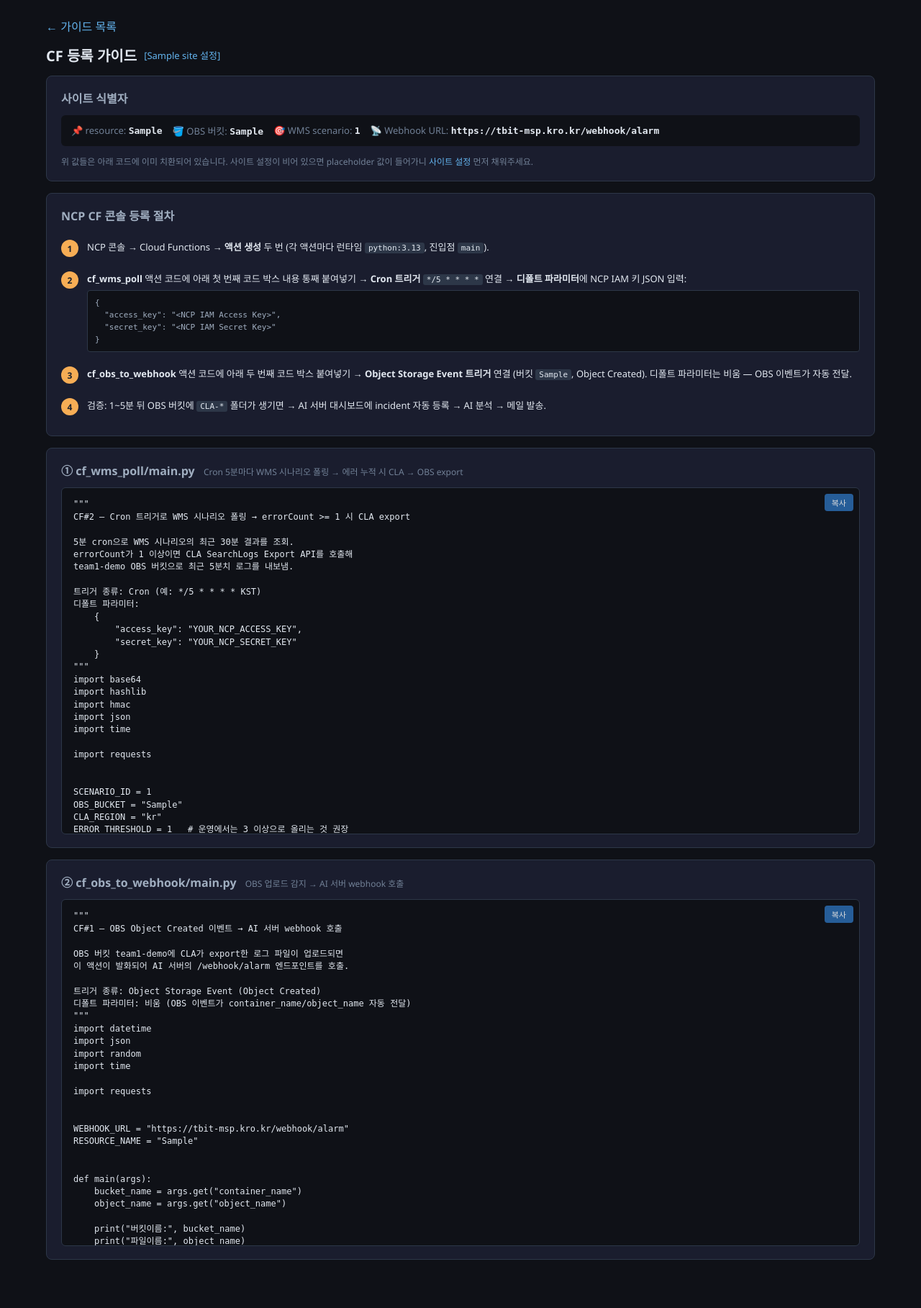
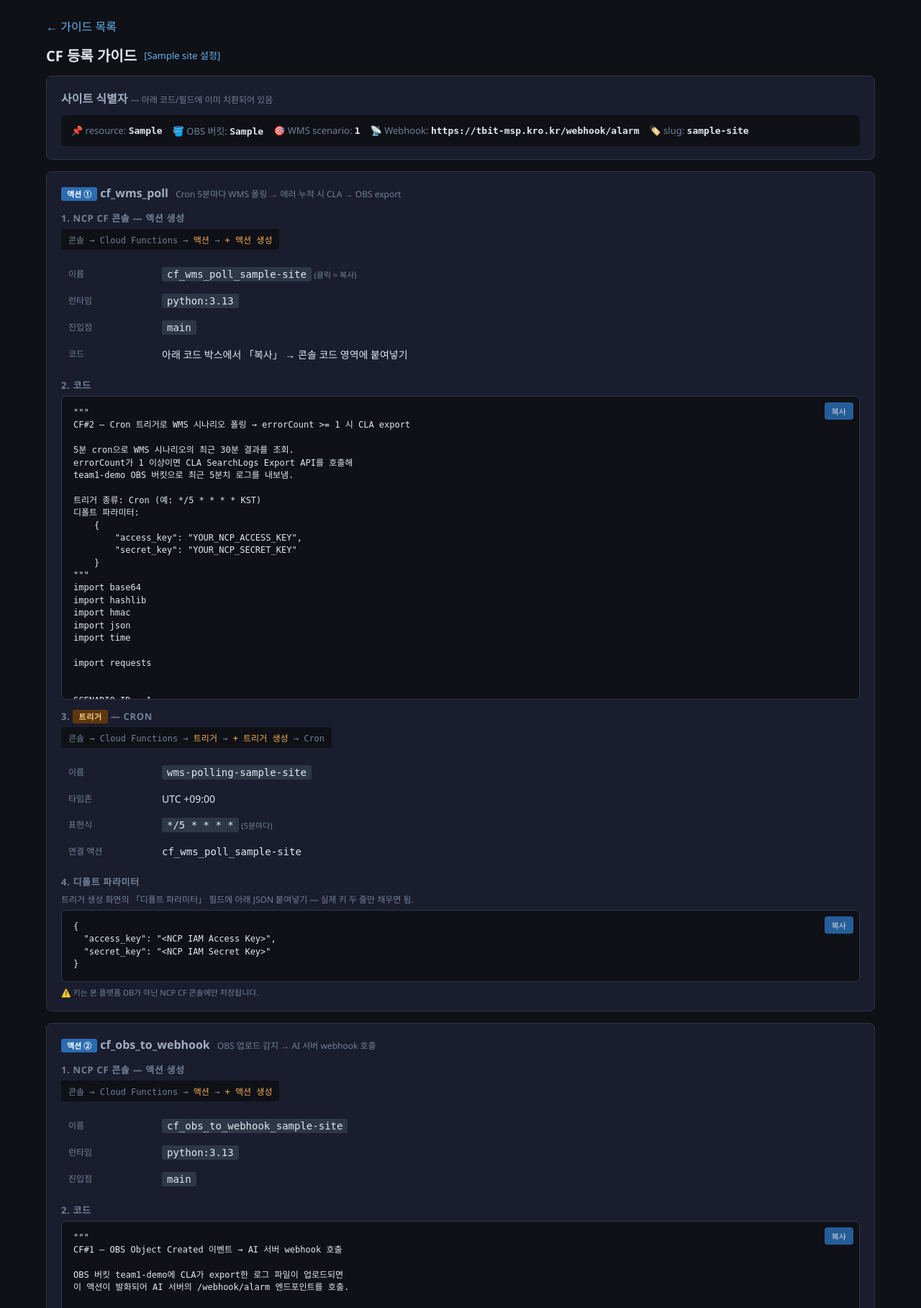
Before and after one commit to Soojong94/ai-incident-response, a FastAPI app: page /sites/1/guide in a window 1280 px wide. Shown: the part 77-1894 px from the top of the page at 72% size. Before the commit the page ends 1827 px from the top, so only its background shows below. Run offline with FastAPI, Linux system fonts and the light colour scheme; the visitor is signed in with stand-in values (Sample User, id 1); tables that the repository leaves empty hold one stand-in row (values such as "Sample post").

Commit message:
Add trigger boxes and per-site name suggestions to CF guide
Operators were having to invent action/trigger names themselves and the
trigger config was buried inside a numbered step instead of having its
own copy-able block. Now each action gets:

- Its own action box with suggested name (cf_wms_poll_<slug>,
  cf_obs_to_webhook_<slug>) derived from site.name -> safe slug
- A separate trigger box (Cron vs Object Storage Event) with suggested
  trigger name, schedule/bucket, and default-parameter JSON in its own
  copy-able pre block
- NCP console breadcrumb for each step so operators know where to click
  even when the console UI changes

Single-field click-to-copy on names/runtimes/expressions; large copy
button on full code and JSON. No screenshots — they'd go stale on the
next NCP console update.

Co-Authored-By: Claude Opus 4.7 (1M context) <noreply@anthropic.com>

```diff
--- a/src/main.py
+++ b/src/main.py
@@ -888,6 +888,7 @@ def guide_index(request: Request, db: Session = Depends(get_db), admin=Depends(r
 @app.get("/sites/{site_id}/guide", response_class=HTMLResponse)
 def site_guide(site_id: int, request: Request, db: Session = Depends(get_db), admin=Depends(require_admin)):
     """site별 NCP Cloud Function 등록 가이드 (코드 + 절차 + 디폴트 파라미터 안내)."""
+    import re as _re
     site = get_site(db, site_id)
     if not site:
         raise HTTPException(status_code=404, detail="Site not found")
@@ -895,6 +896,10 @@ def site_guide(site_id: int, request: Request, db: Session = Depends(get_db), ad
     wms_code = files["cf_wms_poll/main.py"].decode("utf-8")
     obs_code = files["cf_obs_to_webhook/main.py"].decode("utf-8")
     webhook_url = f"{settings.public_base_url.rstrip('/')}/webhook/alarm"
+
+    # 사이트 이름을 NCP 콘솔 이름 규칙(영문/숫자/-_)에 맞게 안전화
+    safe_slug = _re.sub(r"[^a-zA-Z0-9_-]+", "-", site.name or "").strip("-").lower()[:30] or f"site-{site.id}"
+
     return templates.TemplateResponse(
         request, "cf_guide.html",
         {
@@ -902,6 +907,7 @@ def site_guide(site_id: int, request: Request, db: Session = Depends(get_db), ad
             "wms_code": wms_code,
             "obs_code": obs_code,
             "webhook_url": webhook_url,
+            "safe_slug": safe_slug,
             "current_user": admin,
         },
     )
--- a/src/ui/templates/cf_guide.html
+++ b/src/ui/templates/cf_guide.html
@@ -3,7 +3,7 @@
 <style>
   .guide-card { background: var(--card-bg); border: 1px solid var(--border); border-radius: 8px; padding: 18px 20px; margin-bottom: 16px; }
   .guide-card h2 { font-size: 16px; color: var(--text-muted); margin-bottom: 12px; }
-  .guide-card h3 { font-size: 14px; color: var(--text-subtle); margin-bottom: 8px; }
+  .guide-card h3 { font-size: 13px; color: var(--text-subtle); margin: 14px 0 6px; text-transform: uppercase; letter-spacing: 0.05em; }
 
   .code-block {
     position: relative;
@@ -15,7 +15,7 @@
   .code-block pre {
     margin: 0;
     padding: 14px 16px;
-    max-height: 480px;
+    max-height: 420px;
     overflow: auto;
     font-size: 12px;
     line-height: 1.45;
@@ -32,18 +32,31 @@
   .copy-btn:hover { opacity: 1; }
   .copy-btn.copied { background: #276749; }
 
-  .step { display: flex; gap: 12px; padding: 10px 0; }
-  .step-num {
-    flex-shrink: 0; width: 24px; height: 24px; border-radius: 50%;
-    background: var(--accent); color: #1a202c; font-weight: 700; font-size: 12px;
-    display: inline-flex; align-items: center; justify-content: center;
+  .ident-row { display: flex; gap: 14px; flex-wrap: wrap; font-size: 13px; padding: 12px 14px; background: var(--card-bg-alt); border-radius: 6px; }
+  .ident-row span { color: var(--text-subtle); }
+  .ident-row strong { font-family: monospace; color: var(--text); }
+
+  .breadcrumb {
+    font-size: 12px; color: var(--text-subtle);
+    background: var(--card-bg-alt); padding: 6px 10px; border-radius: 4px;
+    display: inline-block; margin-bottom: 8px; font-family: monospace;
   }
-  .step-body { flex: 1; font-size: 13px; line-height: 1.55; }
-  .step-body code { background: var(--code-bg); padding: 1px 5px; border-radius: 3px; font-size: 11px; }
+  .breadcrumb code { background: transparent; padding: 0; color: var(--accent); }
 
-  .ident-row { display: flex; gap: 14px; flex-wrap: wrap; font-size: 13px; padding: 12px 14px; background: var(--card-bg-alt); border-radius: 6px; margin-bottom: 12px; }
-  .ident-row span strong { font-family: monospace; color: var(--text); }
-  .ident-row span { color: var(--text-subtle); }
+  .field-table { width: 100%; border-collapse: collapse; font-size: 13px; margin-top: 8px; }
+  .field-table th, .field-table td { padding: 8px 10px; border-bottom: 1px solid var(--border-soft); text-align: left; vertical-align: top; }
+  .field-table th { width: 130px; color: var(--text-subtle); font-weight: normal; font-size: 12px; }
+  .field-table td { color: var(--text); }
+  .field-table .copyable {
+    font-family: monospace; background: var(--code-bg);
+    padding: 2px 7px; border-radius: 3px; cursor: pointer;
+    display: inline-block; transition: background 0.15s;
+  }
+  .field-table .copyable:hover { background: var(--accent); color: #1a202c; }
+  .field-table .copyable.copied { background: #276749; color: #c6f6d5; }
+
+  .pill-action  { background: #2b6cb0; color: #fff; padding: 2px 8px; border-radius: 3px; font-size: 11px; }
+  .pill-trigger { background: #5f370e; color: #fbd38d; padding: 2px 8px; border-radius: 3px; font-size: 11px; }
 </style>
 
 <div style="margin-bottom:14px;">
@@ -55,78 +68,106 @@
   <a href="/sites/{{ site.id }}" style="font-size:13px;">[{{ site.name }} 설정]</a>
 </div>
 
-<!-- 식별자 요약 -->
+<!-- 사이트 식별자 -->
 <div class="guide-card">
-  <h2>사이트 식별자</h2>
+  <h2>사이트 식별자 <span style="font-size:12px; color:var(--text-subtle); font-weight:normal;">— 아래 코드/필드에 이미 치환되어 있음</span></h2>
   <div class="ident-row">
     <span>📌 resource: <strong>{{ site.resource_pattern or '—' }}</strong></span>
     <span>🪣 OBS 버킷: <strong>{{ site.obs_bucket or '—' }}</strong></span>
-    <span>🎯 WMS scenario: <strong>{{ site.wms_scenario_id or '— (사이트 설정에서 입력)' }}</strong></span>
-    <span>📡 Webhook URL: <strong>{{ webhook_url }}</strong></span>
-  </div>
-  <p style="font-size:12px; color:var(--text-subtle); margin:0;">위 값들은 아래 코드에 이미 치환되어 있습니다. 사이트 설정이 비어 있으면 placeholder 값이 들어가니 <a href="/sites/{{ site.id }}">사이트 설정</a> 먼저 채워주세요.</p>
-</div>
-
-<!-- 등록 절차 -->
-<div class="guide-card">
-  <h2>NCP CF 콘솔 등록 절차</h2>
-  <div class="step">
-    <div class="step-num">1</div>
-    <div class="step-body">
-      NCP 콘솔 → Cloud Functions → <strong>액션 생성</strong> 두 번 (각 액션마다 런타임 <code>python:3.13</code>, 진입점 <code>main</code>).
-    </div>
-  </div>
-  <div class="step">
-    <div class="step-num">2</div>
-    <div class="step-body">
-      <strong>cf_wms_poll</strong> 액션 코드에 아래 첫 번째 코드 박스 내용 통째 붙여넣기 → <strong>Cron 트리거</strong> <code>*/5 * * * *</code> 연결 →
-      <strong>디폴트 파라미터</strong>에 NCP IAM 키 JSON 입력:
-      <div style="margin-top:6px;">
-        <pre style="font-size:11px; padding:8px 10px; margin:0;">{
-  "access_key": "&lt;NCP IAM Access Key&gt;",
-  "secret_key": "&lt;NCP IAM Secret Key&gt;"
-}</pre>
-      </div>
-    </div>
-  </div>
-  <div class="step">
-    <div class="step-num">3</div>
-    <div class="step-body">
-      <strong>cf_obs_to_webhook</strong> 액션 코드에 아래 두 번째 코드 박스 붙여넣기 → <strong>Object Storage Event 트리거</strong> 연결
-      (버킷 <code>{{ site.obs_bucket or '<your-bucket>' }}</code>, Object Created). 디폴트 파라미터는 비움 — OBS 이벤트가 자동 전달.
-    </div>
-  </div>
-  <div class="step">
-    <div class="step-num">4</div>
-    <div class="step-body">
-      검증: 1~5분 뒤 OBS 버킷에 <code>CLA-*</code> 폴더가 생기면 → AI 서버 대시보드에 incident 자동 등록 → AI 분석 → 메일 발송.
-    </div>
+    <span>🎯 WMS scenario: <strong>{{ site.wms_scenario_id or '—' }}</strong></span>
+    <span>📡 Webhook: <strong>{{ webhook_url }}</strong></span>
+    <span>🏷️ slug: <strong>{{ safe_slug }}</strong></span>
   </div>
 </div>
 
-<!-- cf_wms_poll 코드 -->
+<!-- ───── ① cf_wms_poll ───── -->
 <div class="guide-card">
-  <h2>① cf_wms_poll/main.py
-    <span style="font-size:12px; color:var(--text-subtle); font-weight:normal; margin-left:8px;">Cron 5분마다 WMS 시나리오 폴링 → 에러 누적 시 CLA → OBS export</span>
+  <h2><span class="pill-action">액션 ①</span> cf_wms_poll
+    <span style="font-size:12px; color:var(--text-subtle); font-weight:normal; margin-left:6px;">Cron 5분마다 WMS 폴링 → 에러 누적 시 CLA → OBS export</span>
   </h2>
+
+  <h3>1. NCP CF 콘솔 — 액션 생성</h3>
+  <div class="breadcrumb">콘솔 → Cloud Functions → <code>액션</code> → <code>+ 액션 생성</code></div>
+  <table class="field-table">
+    <tr><th>이름</th><td><span class="copyable" data-copy="cf_wms_poll_{{ safe_slug }}">cf_wms_poll_{{ safe_slug }}</span> <span style="color:var(--text-subtle); font-size:11px;">(클릭 = 복사)</span></td></tr>
+    <tr><th>런타임</th><td><span class="copyable" data-copy="python:3.13">python:3.13</span></td></tr>
+    <tr><th>진입점</th><td><span class="copyable" data-copy="main">main</span></td></tr>
+    <tr><th>코드</th><td>아래 코드 박스에서 「복사」 → 콘솔 코드 영역에 붙여넣기</td></tr>
+  </table>
+
+  <h3>2. 코드</h3>
   <div class="code-block">
     <button class="copy-btn" data-target="code-wms">복사</button>
     <pre id="code-wms">{{ wms_code }}</pre>
   </div>
+
+  <h3>3. <span class="pill-trigger">트리거</span> — Cron</h3>
+  <div class="breadcrumb">콘솔 → Cloud Functions → <code>트리거</code> → <code>+ 트리거 생성</code> → Cron</div>
+  <table class="field-table">
+    <tr><th>이름</th><td><span class="copyable" data-copy="wms-polling-{{ safe_slug }}">wms-polling-{{ safe_slug }}</span></td></tr>
+    <tr><th>타임존</th><td>UTC +09:00</td></tr>
+    <tr><th>표현식</th><td><span class="copyable" data-copy="*/5 * * * *">*/5 * * * *</span> <span style="color:var(--text-subtle); font-size:11px;">(5분마다)</span></td></tr>
+    <tr><th>연결 액션</th><td><code>cf_wms_poll_{{ safe_slug }}</code></td></tr>
+  </table>
+
+  <h3>4. 디폴트 파라미터</h3>
+  <p style="font-size:12px; color:var(--text-subtle); margin:4px 0 6px;">트리거 생성 화면의 「디폴트 파라미터」 필드에 아래 JSON 붙여넣기 — 실제 키 두 줄만 채우면 됨.</p>
+  <div class="code-block">
+    <button class="copy-btn" data-target="param-wms">복사</button>
+    <pre id="param-wms">{
+  "access_key": "&lt;NCP IAM Access Key&gt;",
+  "secret_key": "&lt;NCP IAM Secret Key&gt;"
+}</pre>
+  </div>
+  <p style="font-size:11px; color:var(--text-subtle); margin-top:6px;">⚠️ 키는 본 플랫폼 DB가 아닌 NCP CF 콘솔에만 저장됩니다.</p>
 </div>
 
-<!-- cf_obs_to_webhook 코드 -->
+<!-- ───── ② cf_obs_to_webhook ───── -->
 <div class="guide-card">
-  <h2>② cf_obs_to_webhook/main.py
-    <span style="font-size:12px; color:var(--text-subtle); font-weight:normal; margin-left:8px;">OBS 업로드 감지 → AI 서버 webhook 호출</span>
+  <h2><span class="pill-action">액션 ②</span> cf_obs_to_webhook
+    <span style="font-size:12px; color:var(--text-subtle); font-weight:normal; margin-left:6px;">OBS 업로드 감지 → AI 서버 webhook 호출</span>
   </h2>
+
+  <h3>1. NCP CF 콘솔 — 액션 생성</h3>
+  <div class="breadcrumb">콘솔 → Cloud Functions → <code>액션</code> → <code>+ 액션 생성</code></div>
+  <table class="field-table">
+    <tr><th>이름</th><td><span class="copyable" data-copy="cf_obs_to_webhook_{{ safe_slug }}">cf_obs_to_webhook_{{ safe_slug }}</span></td></tr>
+    <tr><th>런타임</th><td><span class="copyable" data-copy="python:3.13">python:3.13</span></td></tr>
+    <tr><th>진입점</th><td><span class="copyable" data-copy="main">main</span></td></tr>
+  </table>
+
+  <h3>2. 코드</h3>
   <div class="code-block">
     <button class="copy-btn" data-target="code-obs">복사</button>
     <pre id="code-obs">{{ obs_code }}</pre>
   </div>
+
+  <h3>3. <span class="pill-trigger">트리거</span> — Object Storage Event</h3>
+  <div class="breadcrumb">콘솔 → Cloud Functions → <code>트리거</code> → <code>+ 트리거 생성</code> → Object Storage Event</div>
+  <table class="field-table">
+    <tr><th>이름</th><td><span class="copyable" data-copy="obs-{{ site.obs_bucket or 'bucket' }}-created">obs-{{ site.obs_bucket or 'bucket' }}-created</span></td></tr>
+    <tr><th>버킷</th><td><span class="copyable" data-copy="{{ site.obs_bucket or '' }}">{{ site.obs_bucket or '— 사이트 설정에서 입력 —' }}</span></td></tr>
+    <tr><th>이벤트 종류</th><td>Object Created</td></tr>
+    <tr><th>Prefix / Suffix</th><td>비움</td></tr>
+    <tr><th>디폴트 파라미터</th><td><span style="color:var(--text-subtle);">비움 — 이벤트가 <code>container_name</code>/<code>object_name</code> 자동 전달</span></td></tr>
+    <tr><th>연결 액션</th><td><code>cf_obs_to_webhook_{{ safe_slug }}</code></td></tr>
+  </table>
+</div>
+
+<!-- ───── 검증 ───── -->
+<div class="guide-card">
+  <h2>검증</h2>
+  <ol style="font-size:13px; line-height:1.7; padding-left:20px; color:var(--text); margin:0;">
+    <li>운영 호스트에서 의도적으로 장애 발생 (예: nginx 500 응답)</li>
+    <li>5분 내 WMS 시나리오 <code>{{ site.wms_scenario_id or '—' }}</code> 의 errorCount 증가 — NCP 콘솔에서 확인</li>
+    <li>Cron 발화 후 OBS 버킷 <code>{{ site.obs_bucket or '—' }}</code> 에 <code>CLA-*/SearchResult1.json</code> 도착</li>
+    <li>OBS Event → 본 AI 서버로 webhook 호출 (HTTP 202 응답)</li>
+    <li><a href="/?site_id={{ site.id }}">대시보드의 이 사이트 장애 목록</a> 에서 새 incident → AI 분석 → 메일 발송 확인</li>
+  </ol>
 </div>
 
 <script>
+// 「복사」 버튼 (큰 코드 박스)
 document.querySelectorAll('.copy-btn').forEach(btn => {
   btn.addEventListener('click', async () => {
     const target = document.getElementById(btn.dataset.target);
@@ -137,9 +178,17 @@ document.querySelectorAll('.copy-btn').forEach(btn => {
       btn.textContent = '복사됨 ✓';
       btn.classList.add('copied');
       setTimeout(() => { btn.textContent = orig; btn.classList.remove('copied'); }, 1500);
-    } catch (e) {
-      alert('복사 실패: ' + e.message);
-    }
+    } catch (e) { alert('복사 실패: ' + e.message); }
+  });
+});
+// .copyable 인라인 클릭 = 복사
+document.querySelectorAll('.copyable').forEach(el => {
+  el.addEventListener('click', async () => {
+    try {
+      await navigator.clipboard.writeText(el.dataset.copy || el.textContent);
+      el.classList.add('copied');
+      setTimeout(() => el.classList.remove('copied'), 1200);
+    } catch (e) {}
   });
 });
 </script>
```
